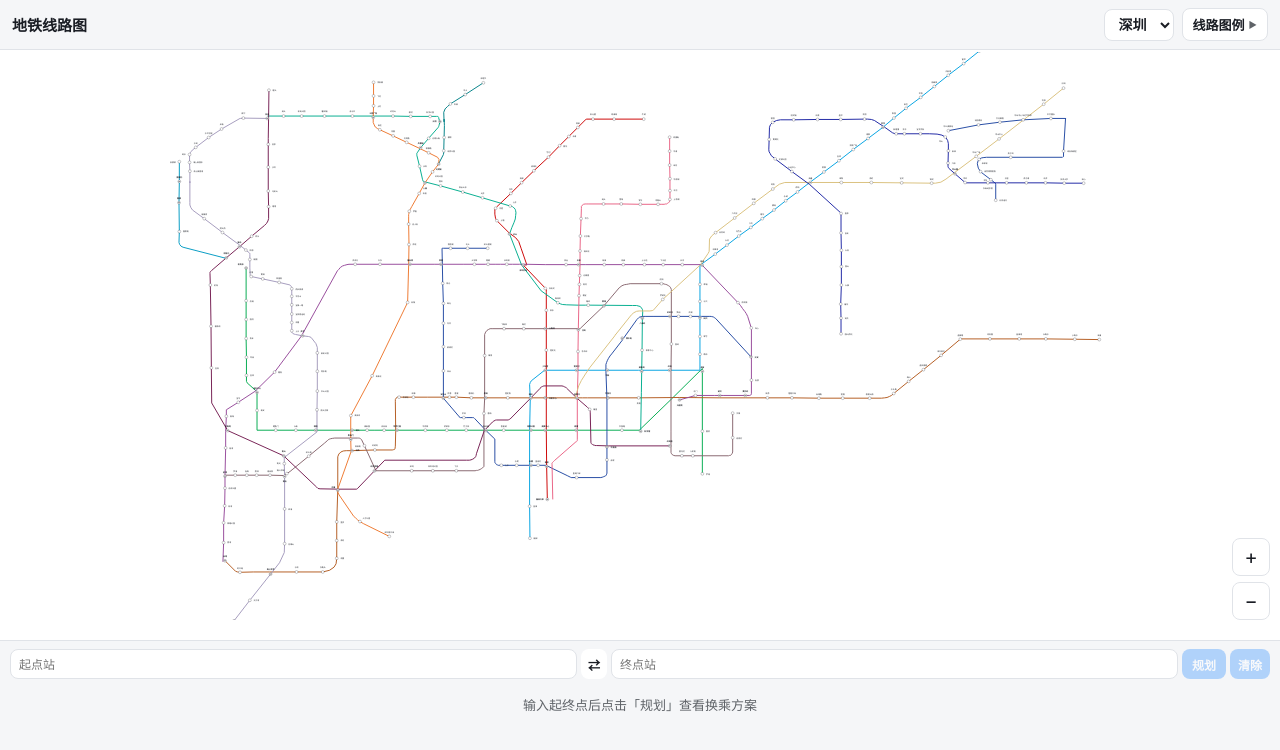
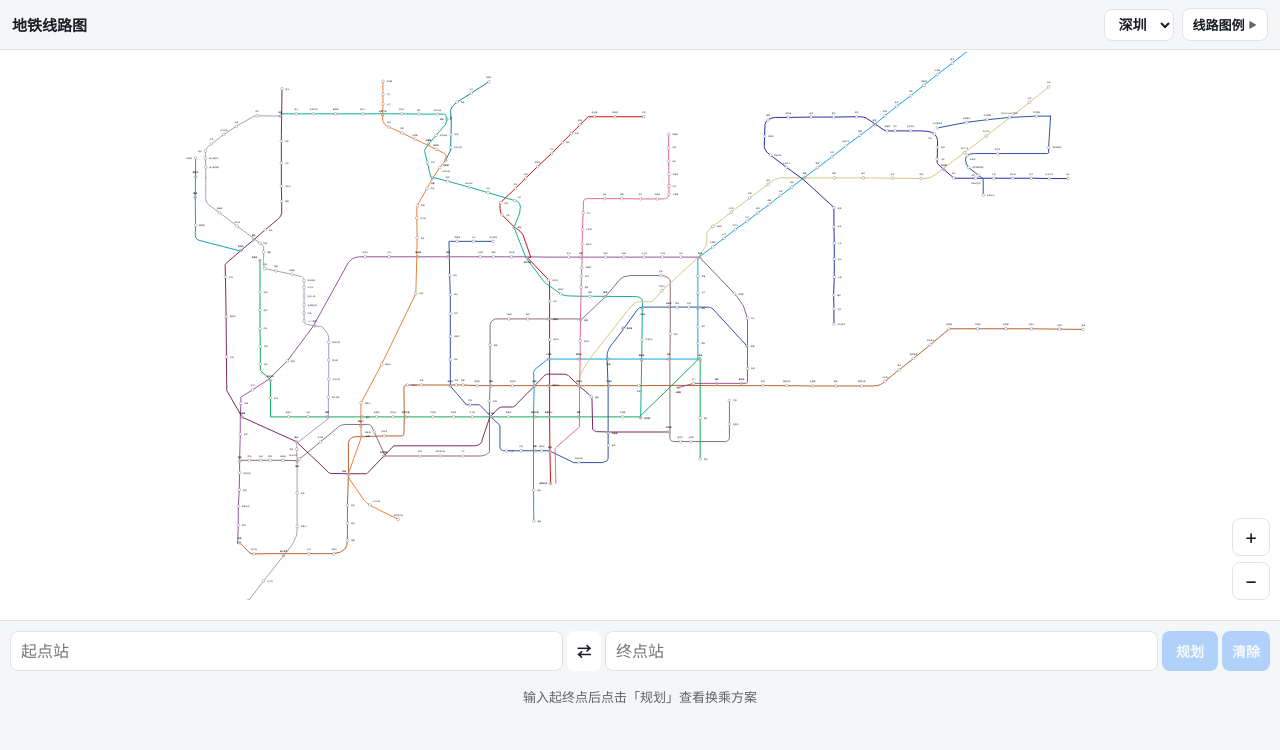
Before and after one commit to wei6718189/subway-h5, a Vue app in the folder subway-h5/: page / in a window 1280 px wide. Shown: the top 750 px of the page. Built offline with nearby package versions, Linux system fonts and the light colour scheme.

Commit message:
1，点击图例下拉框，被遮盖了。2，点击地铁线路图，设置起点或者终点的对话框背景颜色改为半透明

```diff
--- a/subway-h5/index.html
+++ b/subway-h5/index.html
@@ -2,7 +2,7 @@
 <html lang="zh-CN">
   <head>
     <meta charset="UTF-8" />
-    <meta name="viewport" content="width=device-width, initial-scale=1.0, maximum-scale=5.0, viewport-fit=cover, shrink-to-fit=no" />
+    <meta name="viewport" content="width=device-width, initial-scale=1.0, maximum-scale=1.0, minimum-scale=1.0, user-scalable=no, viewport-fit=cover, shrink-to-fit=no" />
     <title>地铁线路图</title>
     <!-- iOS PWA -->
     <meta name="apple-mobile-web-app-capable" content="yes" />
--- a/subway-h5/src/App.vue
+++ b/subway-h5/src/App.vue
@@ -305,13 +305,13 @@ onCityChange('shenzhen')
 
 <style>
 .station-popup {
-  background: rgba(25, 28, 33, 0.78);
+  background: rgba(255, 255, 255, 0.72);
   backdrop-filter: blur(16px) saturate(180%);
   -webkit-backdrop-filter: blur(16px) saturate(180%);
-  border: 1px solid rgba(255, 255, 255, 0.18);
+  border: 1px solid rgba(0, 0, 0, 0.08);
   border-radius: 12px;
   padding: 12px 14px;
-  box-shadow: 0 8px 32px rgba(0,0,0,0.55);
+  box-shadow: 0 8px 32px rgba(0,0,0,0.18);
   display: flex;
   flex-direction: column;
   gap: 9px;
@@ -325,9 +325,9 @@ onCityChange('shenzhen')
   position: absolute;
   width: 14px;
   height: 14px;
-  background: rgba(25, 28, 33, 0.78);
-  border-left: 1px solid rgba(255, 255, 255, 0.18);
-  border-top: 1px solid rgba(255, 255, 255, 0.18);
+  background: rgba(255, 255, 255, 0.72);
+  border-left: 1px solid rgba(0, 0, 0, 0.08);
+  border-top: 1px solid rgba(0, 0, 0, 0.08);
   transform: rotate(45deg);
   left: 50%;
   margin-left: -7px;
@@ -340,13 +340,13 @@ onCityChange('shenzhen')
   transform: rotate(-135deg);
   border-left: none;
   border-top: none;
-  border-right: 1px solid rgba(255, 255, 255, 0.18);
-  border-bottom: 1px solid rgba(255, 255, 255, 0.18);
+  border-right: 1px solid rgba(0, 0, 0, 0.08);
+  border-bottom: 1px solid rgba(0, 0, 0, 0.08);
 }
 .popup-title {
   font-size: 15px;
   font-weight: 600;
-  color: #fff;
+  color: #1a1d24;
   text-align: center;
   margin: 0;
 }
--- a/subway-h5/src/components/StationSearch.vue
+++ b/subway-h5/src/components/StationSearch.vue
@@ -240,29 +240,33 @@ defineExpose({ setStationFromMap, setStart, setEnd, reset, onClear })
   flex: 1 1 0;
   min-width: 0;
   max-width: 100%;
-  padding: 6px 8px;
-  font-size: 12px;
-  height: 30px;
+  padding: 8px 10px;
+  /* iOS: font-size 必须 ≥16px 才能避免 focus 时浏览器自动放大页面 */
+  font-size: 16px;
+  height: 40px;
+  line-height: 24px;
   box-sizing: border-box;
+  -webkit-text-size-adjust: 100%;
+  text-size-adjust: 100%;
 }
 .swap-btn {
-  width: 26px;
-  height: 30px;
+  width: 34px;
+  height: 40px;
   flex-shrink: 0;
   padding: 0;
-  font-size: 12px;
+  font-size: 14px;
 }
 .plan-btn {
   flex-shrink: 0;
-  padding: 6px 10px;
-  font-size: 12px;
-  height: 30px;
+  padding: 8px 14px;
+  font-size: 14px;
+  height: 40px;
 }
 .clear-btn {
   flex-shrink: 0;
-  padding: 6px 8px;
-  font-size: 12px;
-  height: 30px;
+  padding: 8px 10px;
+  font-size: 14px;
+  height: 40px;
 }
 /* 下拉框：绝对定位在搜索行正下方，类似原生下拉 */
 .datalist {
--- a/subway-h5/src/style.css
+++ b/subway-h5/src/style.css
@@ -34,6 +34,9 @@ body {
   font-size: 14px;
   -webkit-font-smoothing: antialiased;
   user-select: none;
+  -webkit-text-size-adjust: 100%;
+  -moz-text-size-adjust: 100%;
+  text-size-adjust: 100%;
 }
 
 button {
@@ -68,7 +71,7 @@ input {
   right: 0;
   width: 100%;
   z-index: 30;
-  overflow: hidden;
+  overflow: visible;
   min-width: 0;
 }
 
@@ -86,7 +89,7 @@ input {
   background: #ffffff;
   /* 顶栏/底栏已钉住，中间地图区域留出对应安全距离，不会被遮挡 */
   padding-top: calc(var(--safe-top) + 52px);
-  padding-bottom: calc(var(--safe-bottom) + 180px);
+  padding-bottom: calc(var(--safe-bottom) + 200px);
 }
 
 svg.map {
@@ -99,7 +102,7 @@ svg.map {
 .bottom-panel {
   background: var(--panel);
   border-top: 1px solid var(--line);
-  padding: 8px 10px calc(var(--safe-bottom) + 10px);
+  padding: 10px 10px calc(var(--safe-bottom) + 10px);
   position: fixed;
   bottom: 0;
   left: 0;
@@ -109,7 +112,7 @@ svg.map {
   display: flex;
   flex-direction: column;
   max-height: 55vh;
-  min-height: 160px;
+  min-height: 180px;
   overflow: visible;
   min-width: 0;
 }
@@ -340,8 +343,8 @@ svg.map {
 .zoom-ctrl {
   position: fixed;
   right: 10px;
-  /* 固定在底栏上方不被挡住：底栏 min 160px + 安全区 + 10px 间隔 */
-  bottom: calc(var(--safe-bottom) + 180px);
+  /* 固定在底栏上方不被挡住：底栏 min 180px + 安全区 + 10px 间隔 */
+  bottom: calc(var(--safe-bottom) + 200px);
   display: flex;
   flex-direction: column;
   gap: 6px;
```
